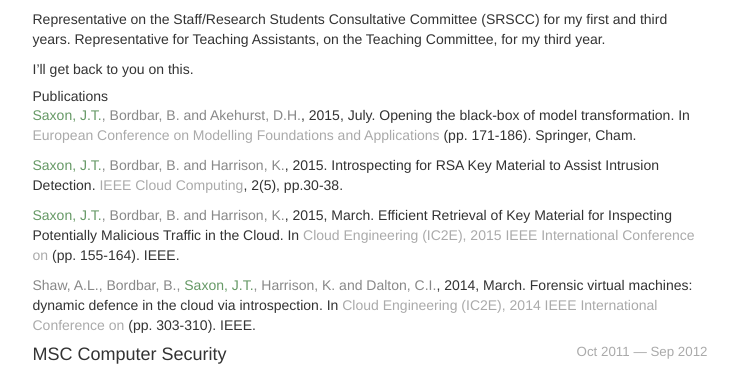
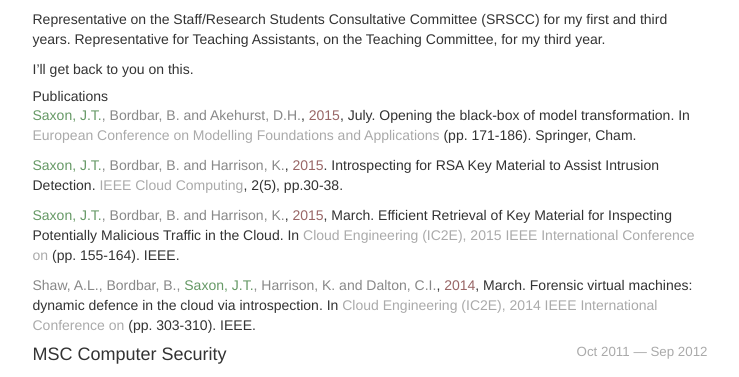
Before and after one commit to sacko87/sacko87.github.io, a Jekyll site: the page built from index.md, in a window 1280 px wide. Shown: the part 298-675 px from the top of the page, without its empty margins (270-1009 px from the left). Built offline with Jekyll 4.4.1, drawn with Linux system fonts in a browser that asks for light colours; nearby versions of some CDN libraries.

Commit message:
Update master.css

```diff
--- a/css/master.css
+++ b/css/master.css
@@ -27,7 +27,7 @@ h5 {
   margin-bottom: 1px;
 }
 
-span.date {
+span.year {
   color: #966;
 }
 
```
